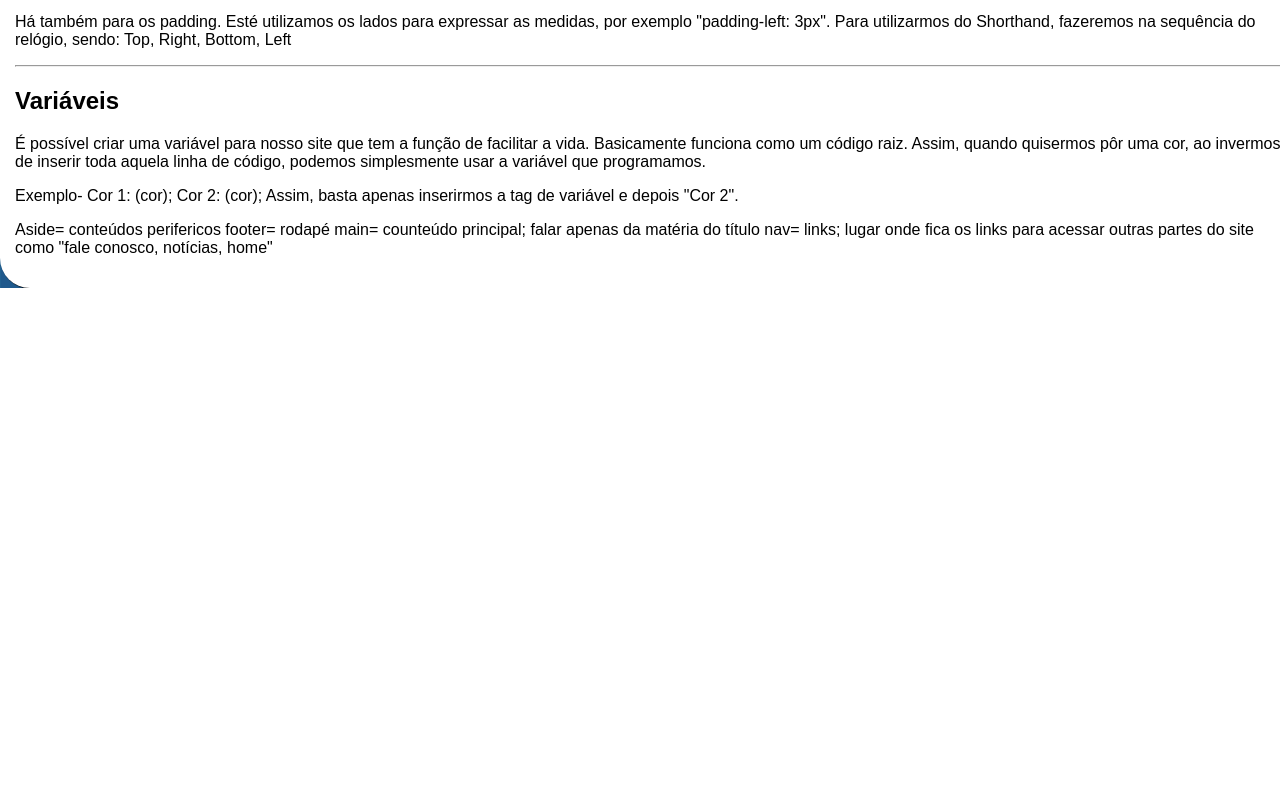
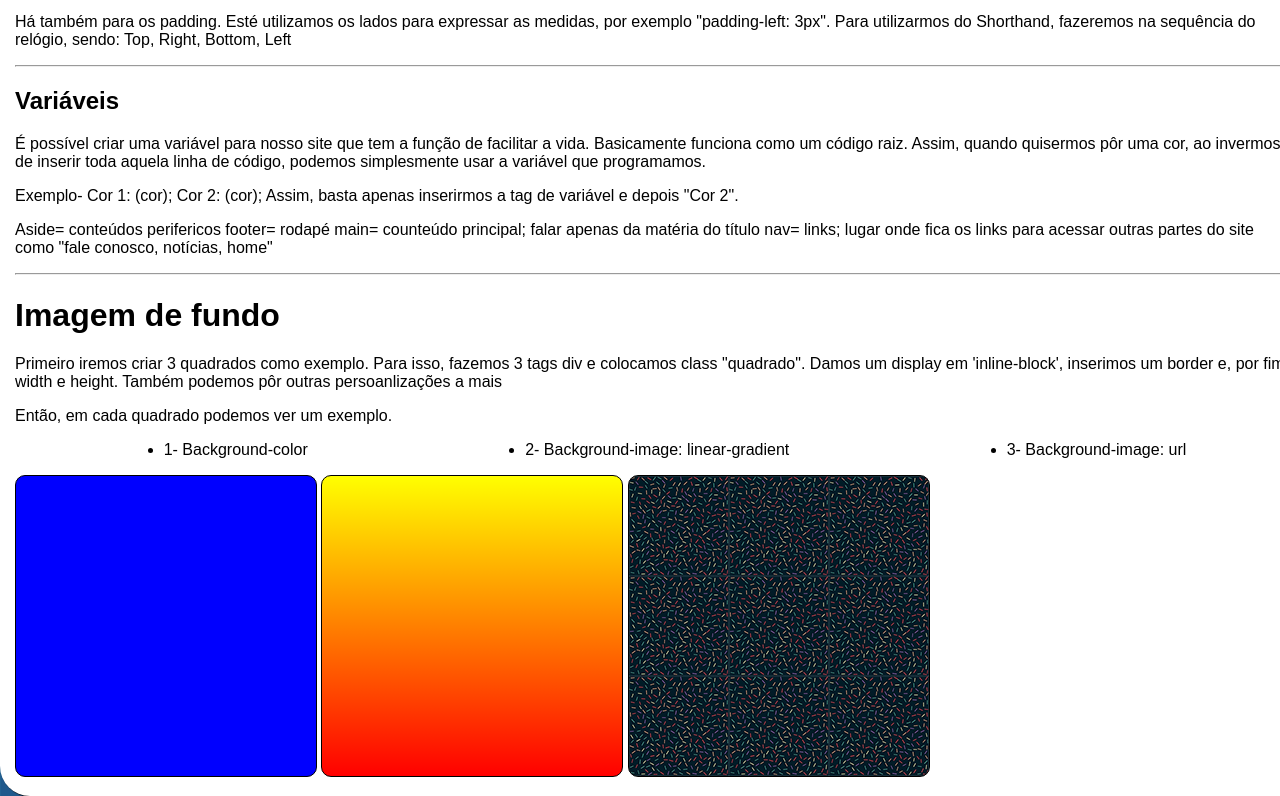
Before and after one commit to Moodd1/estudo-html, a plain HTML site: page index.html in a window 1280 px wide. Shown: the part 7187-7983 px from the top of the page. Before the commit the page ends 7475 px from the top, so only its background shows below. Drawn offline with Linux system fonts and the light colour scheme.

Commit message:
newEstudo

```diff
--- a/index.html
+++ b/index.html
@@ -352,6 +352,18 @@
                                         main= counteúdo principal; falar apenas da matéria do título
                                         nav= links; lugar onde fica os links para acessar outras partes do site como "fale conosco, notícias, home"
                                        </p>
+                                       <hr>
+                                       <h1>Imagem de fundo</h1>
+                                       <p>Primeiro iremos criar 3 quadrados como exemplo. Para isso, fazemos 3 tags div e colocamos class "quadrado". Damos um display em 'inline-block', inserimos um border e, por fim, width e height. Também podemos pôr outras persoanlizações a mais</p>
+                                       <p>Então, em cada quadrado podemos ver um exemplo.</p>
+                                       <ul class="listasback">
+                                        <li>1- Background-color</li>
+                                        <li>2- Background-image: linear-gradient</li>
+                                        <li>3- Background-image: url</li>
+                                       </ul>
+                                       <section class="quadrado" id="q1"></section>
+                                       <section class="quadrado" id="q2"></section>
+                                       <section class="quadrado" id="q3"></section>
                    </main>
 
 </body>
--- a/style.css
+++ b/style.css
@@ -138,6 +138,28 @@ header{
     border-color: rgba(22, 21, 21, 0.415);
     border-radius: 10px;}
 
+    .quadrado{
+        display: inline-block;
+        border: 1px solid black;
+        border-radius: 10px;
+        width: 300px;
+        height: 300px;
+        background-color: lightgray;
+    }
+    #q1{
+        background-color: blue;
+    }
+    #q2{
+        background-image: linear-gradient(to bottom, yellow, red);
+    }
+    #q3{
+        background-image: url(/imagensP2/pattern001.png);
+    }
+    .listasback{
+        display: flex;
+        justify-content: space-around;
+    }
+
 
 #left {
     text-align: left;
```
Also changed, not shown: imagensP2/pattern001.png (added), imagensP2/pattern002.png (added), imagensP2/pattern003.png (added), imagensP2/pattern004.png (added), imagensP2/target001.png (added), imagensP2/wallpaper001.jpg (added), imagensP2/wallpaper002.jpg (added), imagensP2/wallpaper003.jpg (added), imagensP2/wallpaper004.jpg (added), imagensP2/wallpaper005.jpg (added), imagensP2/wallpaper006.jpg (added), 2 other files.
